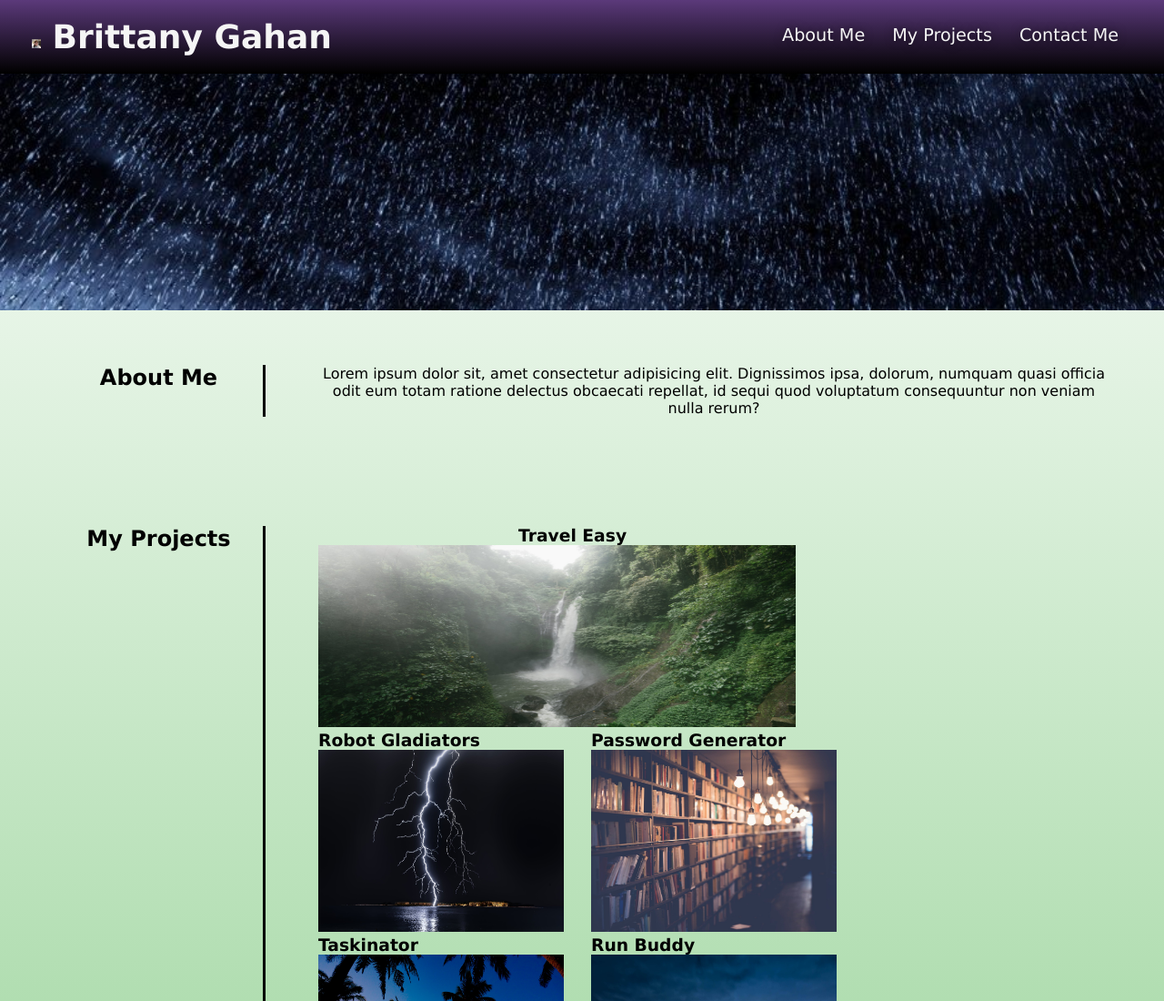
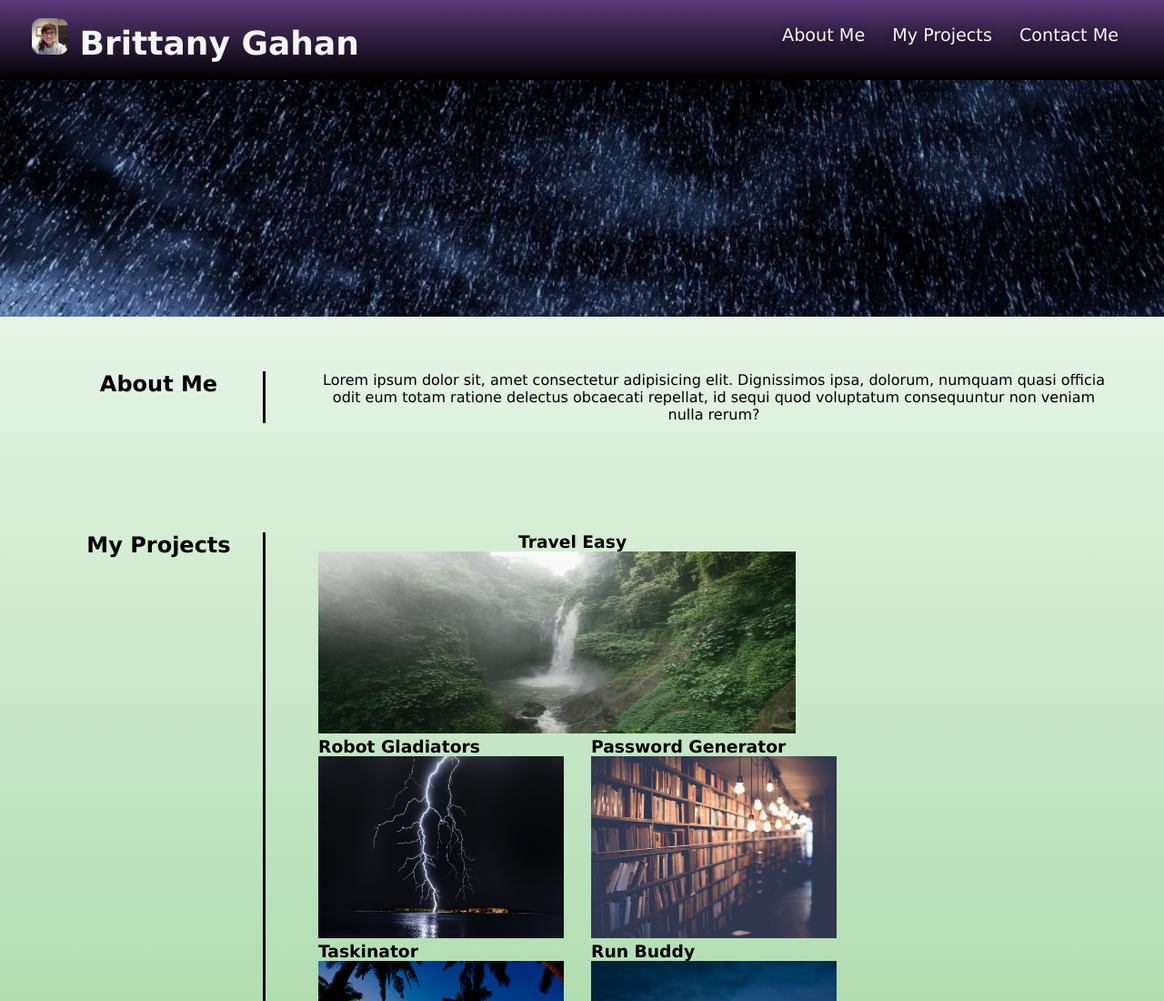
Before and after one commit to bgahan/CEB-Advanced-CSS-Challenge, a plain HTML site: page index.html in a window 1280 px wide. Shown: the top 1100 px of the page at 91% size. Drawn offline with Linux system fonts and the light colour scheme.

Commit message:
Finish avatar styling

```diff
--- a/assets/style.css
+++ b/assets/style.css
@@ -39,8 +39,9 @@ header nav {
 }
 
 header h1 img {
-    width: 10px;
-    height: 10px;
+    width: 40px;
+    height: 40px;
+    border-radius: 10px;
 }
 
 header nav ul {
```
